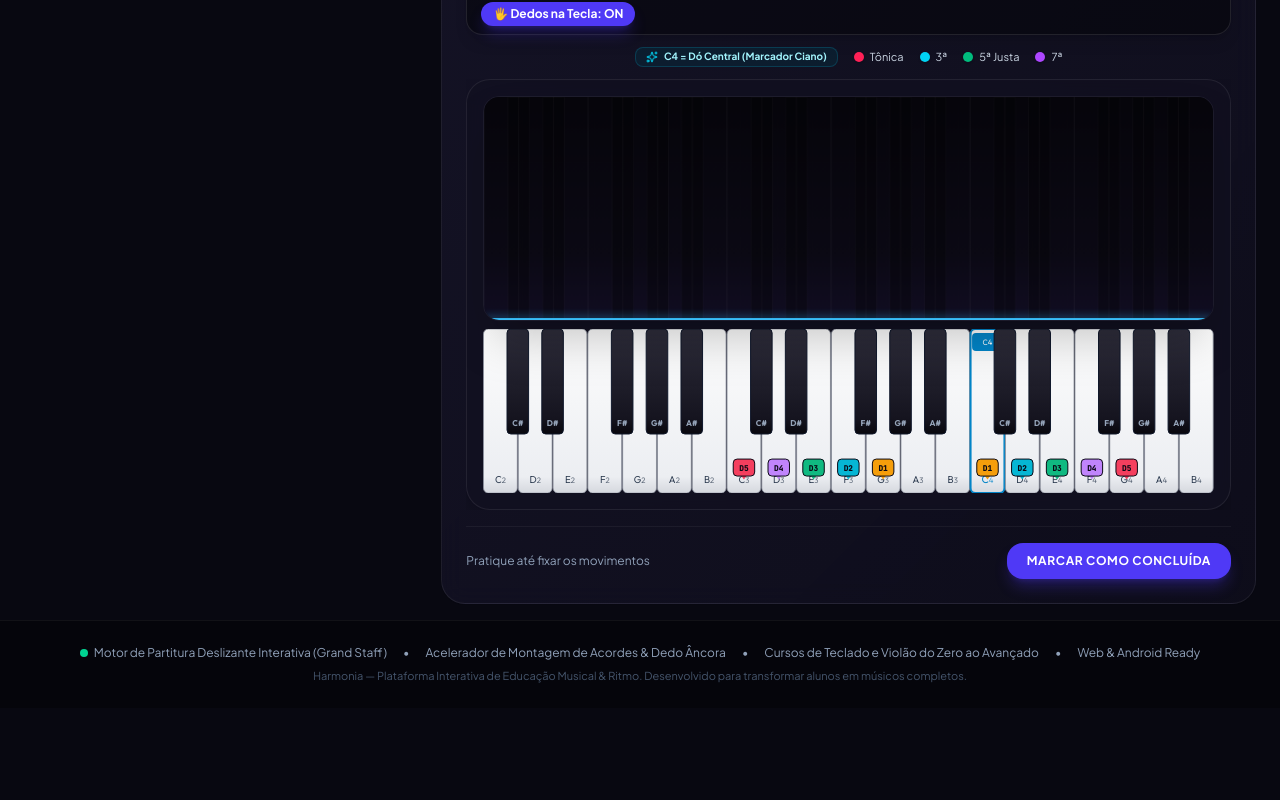
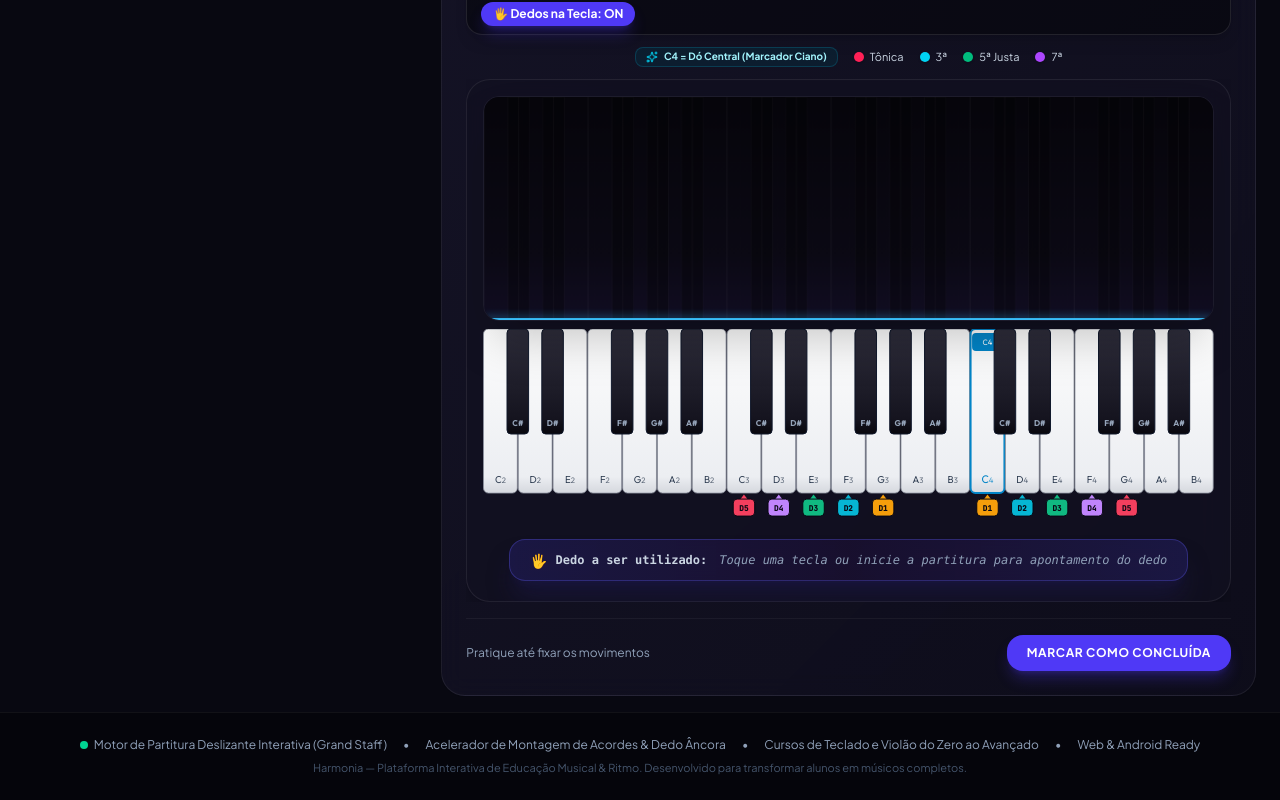
Before and after one commit to asmplayerhifi-sudo/my-piano, a React (Vite) app: page / in a window 1280 px wide. Shown: the part 1063-1863 px from the top of the page. Before the commit the page ends 1771 px from the top, so only its background shows below. Built offline with nearby package versions, Linux system fonts and the light colour scheme.

Commit message:
feat(keyboard): posicionar tags de dedilhado e tag do dedo a ser utilizado abaixo do teclado

```diff
--- a/src/components/piano/PianoKeyboard.tsx
+++ b/src/components/piano/PianoKeyboard.tsx
@@ -4,6 +4,15 @@ import { getNoteInfo } from '../../core/musicTheory';
 import { PianoWaterfallCanvas } from './PianoWaterfallCanvas';
 import type { TrailColorTheme } from './PianoWaterfallCanvas';
 import { ChevronLeft, ChevronRight, Layers, Sparkles, Flame } from 'lucide-react';
+
+export interface ActiveFingerPrompt {
+  finger: number;
+  label?: string; // 'MD 1', 'D1', etc.
+  hand?: 'MD' | 'ME';
+  fingerName?: string;
+  noteName?: string;
+  color?: string;
+}
 
 interface HighlightedKey {
   midi: number;
@@ -21,6 +30,7 @@ interface Props {
   showWaterfall?: boolean;
   activeExternalNotes?: number[];
   showFingerPointer?: boolean;
+  activeFingerPrompt?: ActiveFingerPrompt | null;
 }
 
 export const FINGER_INFO: Record<number, { name: string; short: string; color: string; bg: string }> = {
@@ -40,6 +50,7 @@ export const PianoKeyboard: React.FC<Props> = ({
   showWaterfall = true,
   activeExternalNotes = [],
   showFingerPointer = true,
+  activeFingerPrompt = null,
 }) => {
   const containerRef = useRef<HTMLDivElement | null>(null);
   const [containerWidth, setContainerWidth] = useState<number>(1000);
@@ -93,6 +104,8 @@ export const PianoKeyboard: React.FC<Props> = ({
   const blackKeyWidth = Math.max(10, whiteKeyWidth * 0.62);
   const blackKeyHeight = whiteKeyHeight * 0.64;
   const svgWidth = availableWidth;
+  const fingerLaneHeight = showFingerGuide ? 30 : 0;
+  const totalSvgHeight = whiteKeyHeight + fingerLaneHeight;
 
   // Notas naturais por oitava (C, D, E, F, G, A, B)
   const naturalOffsets = [0, 2, 4, 5, 7, 9, 11];
@@ -158,6 +171,45 @@ export const PianoKeyboard: React.FC<Props> = ({
     }
     return null;
   };
+
+  // Resolvedor inteligente do Dedo a Ser Utilizado exibido na tag abaixo do teclado
+  const activeFingerDisplay = activeFingerPrompt ?? (() => {
+    // 1. Nota ativa atualmente (reprodução sonora ou toque)
+    const currentMidi = combinedActiveNotes[0];
+    if (currentMidi) {
+      const highlight = getHighlight(currentMidi);
+      const finger = getKeyFinger(currentMidi, highlight);
+      if (finger && FINGER_INFO[finger]) {
+        const info = FINGER_INFO[finger];
+        const noteInfo = getNoteInfo(currentMidi);
+        const hand = currentMidi < 60 ? 'ME' : 'MD';
+        return {
+          finger,
+          label: `${hand} ${finger}`,
+          fingerName: info.name,
+          noteName: `${noteInfo.name}${noteInfo.octave}`,
+          color: info.color,
+        };
+      }
+    }
+    // 2. Se nenhuma tecla está pressionada agora, verifica se há tecla com dedo indicado
+    if (highlightedKeys.length > 0) {
+      const firstWithFinger = highlightedKeys.find(k => k.finger);
+      if (firstWithFinger && firstWithFinger.finger && FINGER_INFO[firstWithFinger.finger]) {
+        const info = FINGER_INFO[firstWithFinger.finger];
+        const noteInfo = getNoteInfo(firstWithFinger.midi);
+        const hand = firstWithFinger.midi < 60 ? 'ME' : 'MD';
+        return {
+          finger: firstWithFinger.finger,
+          label: `${hand} ${firstWithFinger.finger}`,
+          fingerName: info.name,
+          noteName: `${noteInfo.name}${noteInfo.octave}`,
+          color: info.color,
+        };
+      }
+    }
+    return null;
+  })();
 
   const handleShiftOctave = (delta: number) => {
     setStartOctave(prev => Math.max(1, Math.min(5, prev + delta)));
@@ -373,9 +425,9 @@ export const PianoKeyboard: React.FC<Props> = ({
           <div className="w-full overflow-hidden">
             <svg
               width="100%"
-              height={whiteKeyHeight}
+              height={totalSvgHeight}
               className="block w-full overflow-hidden"
-              viewBox={`0 0 ${svgWidth} ${whiteKeyHeight}`}
+              viewBox={`0 0 ${svgWidth} ${totalSvgHeight}`}
               preserveAspectRatio="none"
             >
               <defs>
@@ -479,24 +531,24 @@ export const PianoKeyboard: React.FC<Props> = ({
                         )}
                       </text>
 
-                      {/* Apontamento de Dedo (Pointer Badge) na Tecla Branca */}
-                      {(() => {
+                      {/* Apontamento de Dedo (Pointer Badge) ABAIXO DA TECLA DO TECLADO */}
+                      {showFingerGuide && (() => {
                         const finger = getKeyFinger(midi, highlight);
                         if (!finger || !FINGER_INFO[finger] || isUltraCompact) return null;
                         const info = FINGER_INFO[finger];
                         const badgeW = whiteKeyWidth > 38 ? 32 : 22;
                         const badgeH = 17;
-                        const badgeY = whiteKeyHeight - 34;
+                        const badgeY = whiteKeyHeight + 6;
                         const cx = x + whiteKeyWidth / 2;
 
                         return (
                           <g className="finger-pointer-badge">
-                            {/* Triângulo indicador apontando para a base da tecla */}
+                            {/* Triângulo apontador voltado para CIMA em direção à base da tecla */}
                             <polygon
-                              points={`${cx - 3.5},${badgeY + badgeH - 1} ${cx + 3.5},${badgeY + badgeH - 1} ${cx},${badgeY + badgeH + 3.5}`}
+                              points={`${cx - 3.5},${badgeY} ${cx + 3.5},${badgeY} ${cx},${badgeY - 4.5}`}
                               fill={info.color}
                             />
-                            {/* Cápsula com borda de alto contraste */}
+                            {/* Cápsula com borda de alto contraste posicionada abaixo do teclado */}
                             <rect
                               x={cx - badgeW / 2}
                               y={badgeY}
@@ -519,20 +571,6 @@ export const PianoKeyboard: React.FC<Props> = ({
                             >
                               {info.short}
                             </text>
-                            {/* Nome por extenso se houver espaço */}
-                            {whiteKeyWidth > 46 && (
-                              <text
-                                x={cx}
-                                y={badgeY - 3}
-                                textAnchor="middle"
-                                fill={info.color}
-                                fontSize={7.5}
-                                fontWeight="bold"
-                                fontFamily="Outfit, sans-serif"
-                              >
-                                {info.name}
-                              </text>
-                            )}
                           </g>
                         );
                       })()}
@@ -600,20 +638,20 @@ export const PianoKeyboard: React.FC<Props> = ({
                         </text>
                       )}
 
-                      {/* Apontamento de Dedo na Tecla Preta */}
-                      {(() => {
+                      {/* Apontamento de Dedo da Tecla Preta ABAIXO DO TECLADO */}
+                      {showFingerGuide && (() => {
                         const finger = getKeyFinger(midi, highlight);
                         if (!finger || !FINGER_INFO[finger] || isUltraCompact) return null;
                         const info = FINGER_INFO[finger];
-                        const badgeW = Math.max(16, blackKeyWidth - 4);
-                        const badgeH = 15;
-                        const badgeY = blackKeyHeight - 26;
+                        const badgeW = Math.max(16, blackKeyWidth - 2);
+                        const badgeH = 16;
+                        const badgeY = whiteKeyHeight + 6;
                         const cx = x + blackKeyWidth / 2;
 
                         return (
                           <g className="finger-pointer-badge-black">
                             <polygon
-                              points={`${cx - 3},${badgeY + badgeH - 1} ${cx + 3},${badgeY + badgeH - 1} ${cx},${badgeY + badgeH + 3}`}
+                              points={`${cx - 3},${badgeY} ${cx + 3},${badgeY} ${cx},${badgeY - 4}`}
                               fill={info.color}
                             />
                             <rect
@@ -628,7 +666,7 @@ export const PianoKeyboard: React.FC<Props> = ({
                             />
                             <text
                               x={cx}
-                              y={badgeY + 11}
+                              y={badgeY + 11.5}
                               textAnchor="middle"
                               fill="#090814"
                               fontSize={Math.max(7, Math.min(9.5, blackKeyWidth * 0.32))}
@@ -646,6 +684,40 @@ export const PianoKeyboard: React.FC<Props> = ({
               })}
             </svg>
           </div>
+
+          {/* 3. Tag do Dedo a Ser Utilizado — Posicionada Oficialmente Abaixo do Teclado */}
+          <div className="w-full flex items-center justify-center pt-2 pb-1">
+            <div className="flex flex-wrap items-center justify-center gap-3 px-5 py-2.5 rounded-2xl bg-gradient-to-r from-indigo-950/80 via-[#191030]/90 to-indigo-950/80 border border-indigo-500/30 shadow-xl shadow-indigo-950/50 backdrop-blur-md">
+              <div className="flex items-center gap-2">
+                <span className="text-sm">🖐️</span>
+                <span className="text-xs font-mono font-bold text-slate-300">
+                  Dedo a ser utilizado:
+                </span>
+              </div>
+
+              {activeFingerDisplay ? (
+                <div className="flex items-center gap-2.5">
+                  <span
+                    className="inline-flex items-center gap-1.5 px-3 py-1 rounded-xl text-xs font-black font-mono shadow-md text-slate-950 transition-all scale-105"
+                    style={{ backgroundColor: activeFingerDisplay.color }}
+                  >
+                    <span>👆</span>
+                    <span>{activeFingerDisplay.label || `D${activeFingerDisplay.finger}`}</span>
+                    <span>({activeFingerDisplay.fingerName})</span>
+                  </span>
+                  {activeFingerDisplay.noteName && (
+                    <span className="text-xs font-mono font-bold px-2.5 py-1 rounded-xl bg-white/10 text-cyan-300 border border-cyan-500/30">
+                      Tecla: {activeFingerDisplay.noteName}
+                    </span>
+                  )}
+                </div>
+              ) : (
+                <span className="text-xs font-mono text-slate-400 italic">
+                  Toque uma tecla ou inicie a partitura para apontamento do dedo
+                </span>
+              )}
+            </div>
+          </div>
         </div>
       </div>
     </div>
--- a/src/components/score/RepertoireView.tsx
+++ b/src/components/score/RepertoireView.tsx
@@ -110,6 +110,24 @@ export const RepertoireView: React.FC = () => {
       degreeName: n.noteName,
     }));
   }, [activeSong]);
+
+  // Dedo da nota atual em execução na partitura para a tag abaixo do teclado
+  const currentSongTargetNote = activeSong.scoreTrack[currentNoteIdx];
+  const activeFingerPrompt = useMemo(() => {
+    if (!currentSongTargetNote) return null;
+    const fingerNum = currentSongTargetNote.fingerRightHand || currentSongTargetNote.fingerLeftHand;
+    const hand = currentSongTargetNote.clef === 'bass' || currentSongTargetNote.midi < 60 ? 'ME' : 'MD';
+    const names = ['', 'Polegar', 'Indicador', 'Médio', 'Anelar', 'Mínimo'];
+    const colors = ['', '#f59e0b', '#38bdf8', '#10b981', '#c084fc', '#f43f5e'];
+    const f = fingerNum || (hand === 'MD' ? (currentSongTargetNote.midi === 60 ? 1 : 2) : 5);
+    return {
+      finger: f,
+      label: `${hand} ${f}`,
+      fingerName: names[f] || `D${f}`,
+      noteName: currentSongTargetNote.noteName,
+      color: colors[f] || '#38bdf8',
+    };
+  }, [currentSongTargetNote]);
 
   // Motor de Reprodução em Áudio Fiel à Partitura (Polifonia, Baixo e Melodia Sincronizados)
   const playNextNote = (noteIndex: number) => {
@@ -420,6 +438,7 @@ export const RepertoireView: React.FC = () => {
             octaveCount={3}
             allowOctaveControls={true}
             highlightedKeys={highlightedSongKeys}
+            activeFingerPrompt={activeFingerPrompt}
             activeExternalNotes={isPlaying ? activeDemoMidi : (lastMidiEvent ? [lastMidiEvent.midi] : [])}
             onKeyPlay={(midi) => {
               if (!isPlaying) handleNoteInput(midi);
--- a/src/components/score/ScrollingScoreCanvas.tsx
+++ b/src/components/score/ScrollingScoreCanvas.tsx
@@ -1368,23 +1368,6 @@ export const ScrollingScoreCanvas: React.FC<Props> = ({
               </span>
             )}
           </div>
-
-          {/* Apontamento de Dedo em Destaque no HUD */}
-          {(() => {
-            const fingering = getScoreNoteFingering(currentTargetNote, instrument);
-            if (!fingering) return null;
-            return (
-              <div className="flex items-center gap-2 px-3 py-1 rounded-xl bg-cyan-950/60 border border-cyan-400/40 shadow-lg">
-                <span className="text-white text-xs">👆 Dedo:</span>
-                <span className="font-mono font-black text-xs px-2 py-0.5 rounded-lg bg-cyan-500 text-slate-950">
-                  {fingering.label}
-                </span>
-                <span className="text-cyan-300 font-bold text-xs">
-                  ({fingering.fingerName})
-                </span>
-              </div>
-            );
-          })()}
         </div>
       )}
 
```
Also changed, not shown: 1 other file (tests, documents, lock files or other folders).
